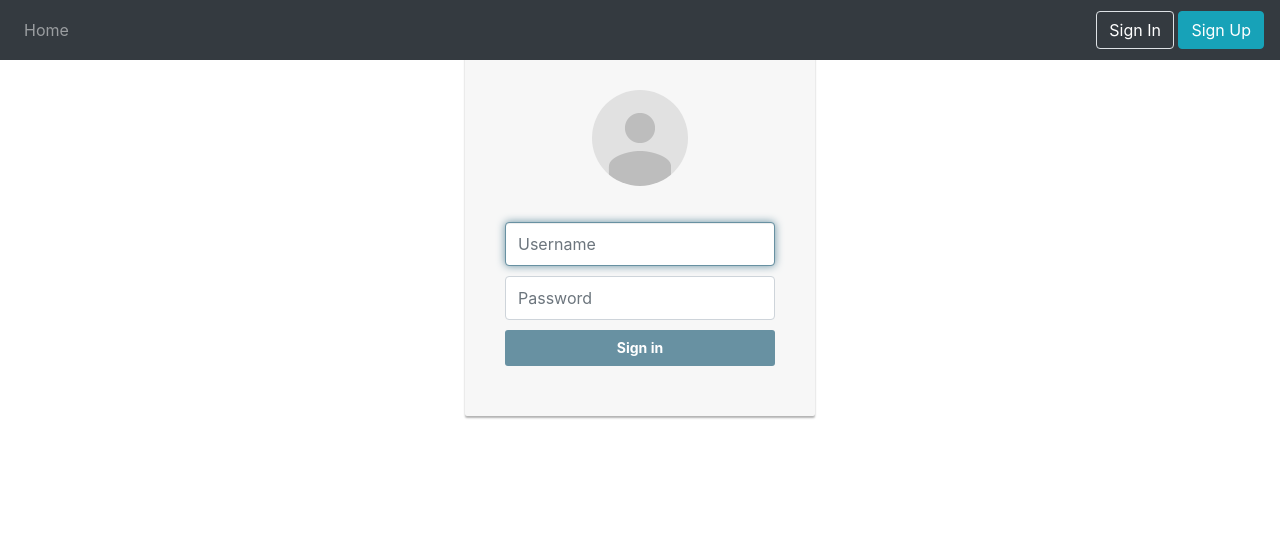
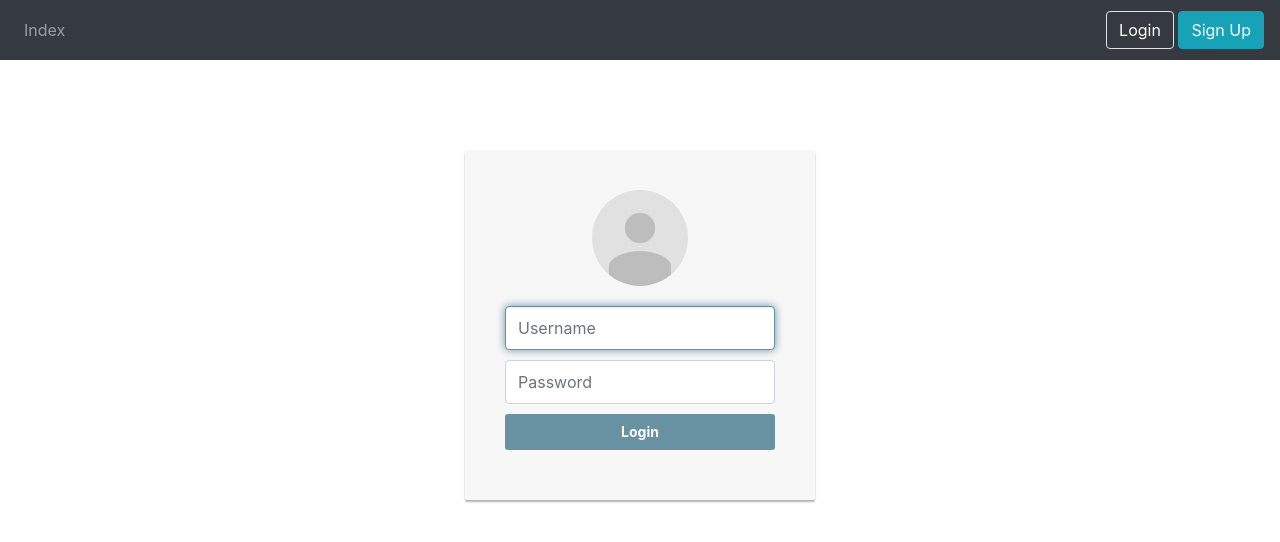
Before and after one commit to TianshuChu717/hcs, a Django app: page /app/login/ in a window 1280 px wide. Shown: the top 542 px of the page. Run offline with Django 3.2, Linux system fonts and the light colour scheme; some libraries are stand-ins or nearby versions.

Commit message:
Login and register page finished

```diff
--- a/static/css/Google-Style-Login.css
+++ b/static/css/Google-Style-Login.css
@@ -2,8 +2,7 @@
   max-width: 350px;
   padding: 40px 40px;
   background-color: #F7F7F7;
-  margin: 0 auto 25px;
-  margin-top: 50px;
+  margin: 150px auto 100px;
   border-radius: 2px;
   box-shadow: 0px 2px 2px rgba(0, 0, 0, 0.3);
 }
--- a/templates/pages/base.html
+++ b/templates/pages/base.html
@@ -7,18 +7,13 @@
     <meta name="viewport" content="width=device-width, initial-scale=1, shrink-to-fit=no">
 
     <!-- Bootstrap CSS -->
-    <link rel="stylesheet" href="https://cdn.jsdelivr.net/npm/bootstrap@4.6.1/dist/css/bootstrap.min.css" integrity="sha384-zCbKRCUGaJDkqS1kPbPd7TveP5iyJE0EjAuZQTgFLD2ylzuqKfdKlfG/eSrtxUkn" crossorigin="anonymous">
-
-    <link rel="stylesheet" href="{% static 'css/fontello/css/fontello.css' %}">
-	  <link rel="stylesheet" href="{% static 'css/style.css' %}">
-
+    <link rel="stylesheet" href="/static/bootstrap/css/bootstrap.min.css">
+    <link rel="stylesheet" href="/static/css/Google-Style-Login.css">
+    <link rel="stylesheet" href="/static/css/Pretty-Registration-Form.css">
+    <link rel="stylesheet" href="/static/css/styles.css">
     <title>{% block title %}  {% endblock %}</title>
   </head>
   <body>
-    <script src="https://cdn.jsdelivr.net/npm/jquery@3.5.1/dist/jquery.slim.min.js" integrity="sha384-DfXdz2htPH0lsSSs5nCTpuj/zy4C+OGpamoFVy38MVBnE+IbbVYUew+OrCXaRkfj" crossorigin="anonymous"></script>
-    <script src="https://cdn.jsdelivr.net/npm/bootstrap@4.6.1/dist/js/bootstrap.bundle.min.js" integrity="sha384-fQybjgWLrvvRgtW6bFlB7jaZrFsaBXjsOMm/tB9LTS58ONXgqbR9W8oWht/amnpF" crossorigin="anonymous"></script>
-    <script src="https://cdnjs.cloudflare.com/ajax/libs/jquery/3.3.1/jquery.min.js"></script>
-    <script src="https://cdnjs.cloudflare.com/ajax/libs/popper.js/1.12.9/umd/popper.min.js"></script>
 
     {% block content %}
     {% endblock %}
--- a/templates/pages/login.html
+++ b/templates/pages/login.html
@@ -7,20 +7,17 @@
     <meta charset="utf-8">
     <meta name="viewport" content="width=device-width, initial-scale=1.0, shrink-to-fit=no">
     <title>login</title>
-    <link rel="stylesheet" href="/static/bootstrap/css/bootstrap.min.css">
-    <link rel="stylesheet" href="/static/css/Google-Style-Login.css">
-    <link rel="stylesheet" href="/static/css/Pretty-Registration-Form.css">
-    <link rel="stylesheet" href="/static/css/styles.css">
 </head>
 
 <body class="login-body">
-<div class="login-card"><img class="profile-img-card" src="/static/img/users.png ">
-    <p class="profile-name-card"></p>
-    <form class="form-signin" action="" method="POST">{% csrf_token %}<span class="reauth-email"> </span><input
-            class="form-control" type="text" id="inputEmail" name="username" required=""
-            autofocus="" placeholder="Username"><input class="form-control" type="password" id="inputPassword" required="" name="password"
-                                placeholder="Password">
-        <button class="btn btn-primary btn-block btn-lg btn-signin" type="submit">Sign in</button>
+<div class="login-card">
+    <img class="profile-img-card" src="/static/img/users.png ">
+    <form class="form-signin" action="" method="POST">
+        {% csrf_token %}
+        <span class="reauth-email"> </span>
+        <input class="form-control" type="text" id="inputEmail" name="username" required="" autofocus="" placeholder="Username">
+        <input class="form-control" type="password" id="inputPassword" required="" name="password" placeholder="Password">
+        <button class="btn btn-primary btn-block btn-lg btn-signin" type="submit">Login</button>
     </form>
 </div>
 <script src="/static/js/jquery.min.js"></script>
--- a/templates/pages/nav.html
+++ b/templates/pages/nav.html
@@ -6,7 +6,7 @@
     <div class='collapse navbar-collapse' id='menubar'>
       <ul class='navbar-nav'>
         <li class='nav-item'>
-          <a class='nav-link' href="{% url 'app:index' %}">Home</a>
+          <a class='nav-link' href="{% url 'app:index' %}">Index</a>
         </li>
       </ul>
       <div class='ml-auto'>
@@ -17,7 +17,7 @@
 {#                <a class='dropdown-item' href='{% url "app:logout" %}'><i class='icon-power'></i> Logout</a>#}
 {#              </div>#}
 {#        {% else %}#}
-        <a class='btn btn-dark border' href='{% url "app:login" %}'>Sign In</a>
+        <a class='btn btn-dark border' href='{% url "app:login" %}'>Login</a>
         <a class='btn btn-info' href='{% url "app:register" %}'>Sign Up</a>
 {#        {% endif %}      #}
       </div>
```
Also changed, not shown: templates/pages/registration.html (+2 -6 lines).
